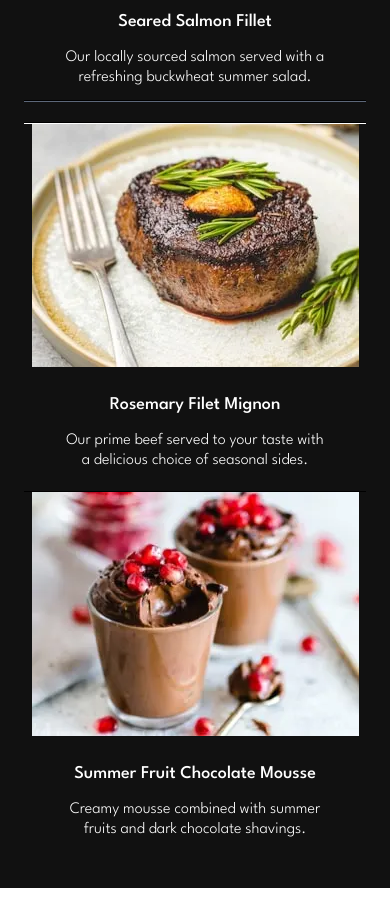
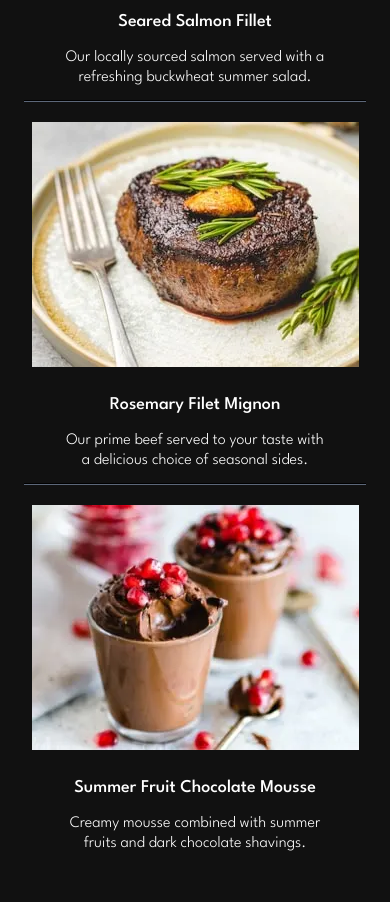
Before and after one commit to Fran3103/dine-restaurant, a React (Vite) app: page / in a window 390 px wide. Shown: the part 2600-3519 px from the top of the page. Built offline with nearby package versions, Linux system fonts and the light colour scheme.

Commit message:
arreglos

```diff
--- a/src/assets/Components/Secciones/Menus.jsx
+++ b/src/assets/Components/Secciones/Menus.jsx
@@ -41,7 +41,7 @@
                 <hr className='hidden md:flex bg-white w-full h-[2px] '/>
 
                 <div className='flex flex-col justify-center items-center  md:flex-row  relative md:justify-start w-full gap-3 md:gap-20'>
-                    <hr className='  bg-white w-full h-[2px] absolute top-0 md:hidden'/>
+                    <hr className='  bg-white w-full h-[2px] absolute top-0 hidden'/>
                     <img src={filetMobile} alt="beef" className=' md:hidden '/>
                     <div className='relative'>
                         <img src={filetTablet} alt="beef" className='hidden md:flex xl:hidden relative z-10 '/>
@@ -52,11 +52,11 @@
                         <h3 className='text-white text-lg font-medium'>Rosemary Filet Mignon</h3>
                         <p className='text-white font-light mx-10 leading-5  md:mx-0 md:pr-32'>Our prime beef served to your taste with a delicious choice of seasonal sides.</p>
                     </div>
-
+                    <hr className='w-full h-[2px] bg-ShuttleGray md:hidden'/>
                 </div>
                 <hr className='hidden md:flex bg-white w-full h-[2px] '/>
                 <div className='flex flex-col justify-center items-center relative  md:flex-row   md:justify-start w-full gap-3 md:gap-20'>
-                    <hr className='  bg-white w-full h-[1px] absolute top-0 md:hidden'/>
+                    <hr className='  bg-white w-full h-[1px] absolute top-0 hidden'/>
                     <img src={mousseMobile} alt="chocolate" className=' md:hidden ' />
                     <div className='relative '>
                         <img src={mousseTablet} alt="chocolate" className='hidden md:flex xl:hidden relative z-10 '/>
```
